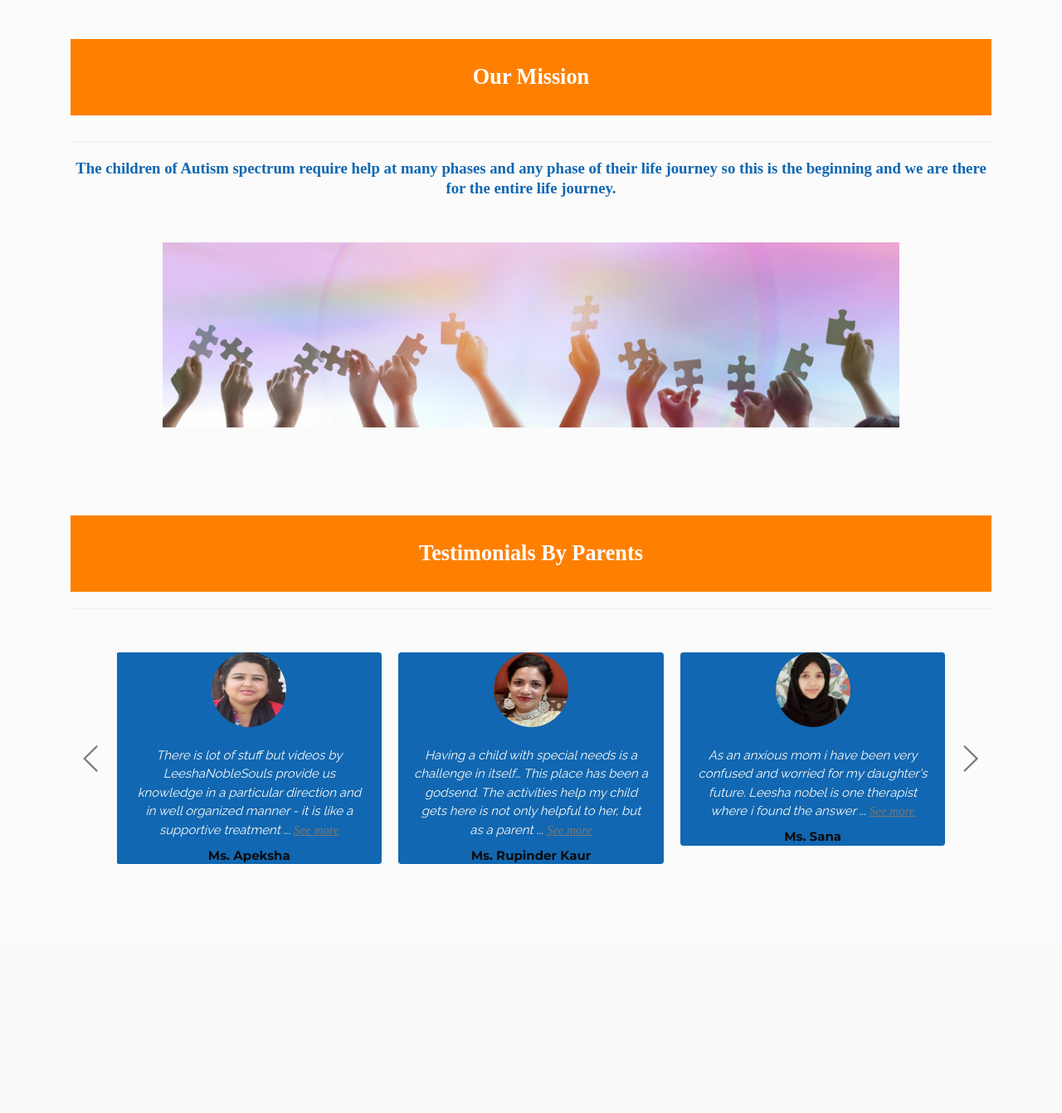
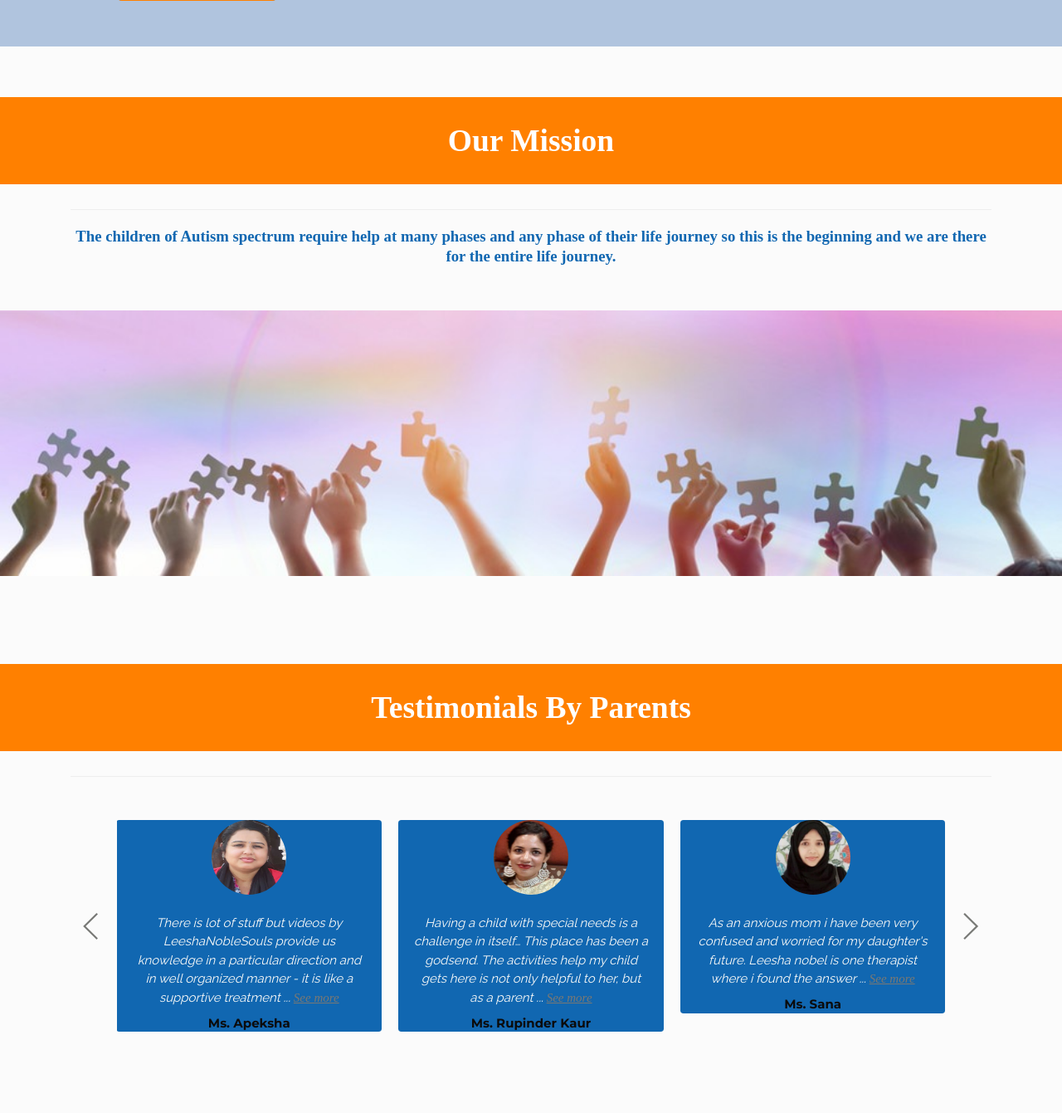
Before and after one commit to Leesha-Noble-Souls/ParentTrainingApp, a Django app: page / in a window 1280 px wide. Shown: the part 522-1863 px from the top of the page at 83% size. Before the commit the page ends 1563 px from the top, so only its background shows below. Run offline with Django 3.2, Linux system fonts and the light colour scheme; some libraries are stand-ins or nearby versions; some web fonts are replaced.

Commit message:
new update

```diff
--- a/templates/parentTraining/home.html
+++ b/templates/parentTraining/home.html
@@ -8,19 +8,23 @@
 <style>
     body,h1,h5 {font-family: "Raleway", sans-serif}
     body, html {height: 100%}
-    p{font-family: "Times New Roman", Times, serif}
+    p{font-family: "Times New Roman", Times, serif;    font-size: 17px;
+}
     .bgimg {
       background-image: url("../../static/images/home-1f.jpg");
       min-height: 100%;
       background-position: center;
       background-size: cover;
+        font-size: 17px;
+
+
     }
     .btn-solid-lg {
 	display: inline-block;
 	padding: 1.375rem 2.125rem 1.375rem 2.125rem;
 	border: 0.125rem solid #ff8000;
 	border-radius: 0.25rem;
-	background-color: transparent;
+	background-color:#1167b1 ;
 	color: #FAFAF8;
 	font: 700 0.75rem/0 "Montserrat", sans-serif;
 	text-decoration: none;
@@ -74,7 +78,8 @@
 {##}
 {#    </div>#}
 {#  </div>#}
-<div id="intro" class="basic-1" style="background-color: #1167b1;">
+
+<div id="intro" class="basic-1" style="background-color: lightsteelblue;">
     <div class="container">
         <div class="row align-items-center">
             <div class="col-lg-4">
@@ -83,9 +88,7 @@
 {#                    <h2 style="color: #ff8000"><b>We Assist Parents</b></h2>#}
                     <h2 style="color:white; padding: 5px; background: #ff8000;text-align: center;font-family: 'Times New Roman'"><b>We Assist Parents</b></h2>
 {#                    <hr class="w3-border-orange">#}
-                    <p style="color: #fafaf8;text-align: center"><b>
-                        Autism is a developmental disorder characterized by difficulties with social interaction and
-                        communication, and by restricted and repetitive behavior.
+                    <p style="color: black;text-align: center"><b>Training programs for parents, to bring the best possible potential in the child. We promote the child’s Physical, Psychological, Verbal, Academic, Spiritual journey. We train to follow a multisensory approach with practical based solutions being a part of your life journey like a family.
                     </b> </p>
 
                     <h1 class="w3-center"><a class="btn-solid-lg page-scroll w3-large" style="font-family: 'Times New Roman'" href="{% url 'about' %}">ABOUT VYOM</a></h1>
@@ -94,8 +97,10 @@
 {#                    </div>#}
                 </div>
             </div>
+{#            <div class="col-lg-1"></div>#}
             <div class="col-lg-8">
-                <div class="image-container">
+                <br><br>
+                <div class="image-container center">
                     <img class="img-fluid" src="{% static 'images/home-2f.jpg' %}" alt="alternative">
                     <img class="img-fluid" src="{% static 'images/home-1f.jpg' %}" alt="alternative">
                     <img class="img-fluid" src="{% static 'images/home-3f.jpg' %}" alt="alternative">
@@ -107,8 +112,9 @@
 </div>
 
 <div class="slider about">
+<h1 style="color:white; padding: 30px; background: #ff8000;text-align: center;font-family: 'Times New Roman'">Our Mission</h1>
     <div class="container">
-        <h2 style="color:white; padding: 30px; background: #ff8000;text-align: center;font-family: 'Times New Roman'">Our Mission</h2>
+
         <div class="row align-items-center">
             <div class="col-lg-12">
 {#                <h2><b>Our Mission</b></h2>#}
@@ -117,22 +123,24 @@
                     The children of Autism spectrum require help at many phases and any phase of their
                     life journey so this is the beginning and we are there for the entire life journey.
                 </b></h4>
-                <div class="image-container">
-                    <img class="img-fluid-100 " src="{% static 'images/mission.jpeg' %}" alt="alternative" width="50%">
-                </div>
+{#                <div class="image-container">#}
+{#                        <img class="img-fluid-100 " src="{% static 'images/mission.jpeg' %}" alt="alternative" style="width: 100%">#}
+{#                </div>#}
 
             </div> <!-- end of col -->
         </div> <!-- end of row -->
 
     </div>
 </div>
+    <img class="img-fluid-100 " src="{% static 'images/mission.jpeg' %}" alt="alternative" style="width: 100%;height: 40%">
 
 <!-- Testimonials -->
 <div class="slider">
+    <h1 style="color:white; padding: 30px; background: #ff8000;text-align: center;font-family: 'Times New Roman'">Testimonials By Parents</h1>
     <div class="container">
         <div class="row">
             <div class="col-lg-12">
-                <h2 style="color:white; padding: 30px; background: #ff8000;text-align: center;font-family: 'Times New Roman'">Testimonials By Parents</h2>
+
 {#                <h2 style="color: #1167b1"><b>Testimonials By Parents</b></h2>#}
                 <hr>
                 <p class="p-heading"></p>
```
